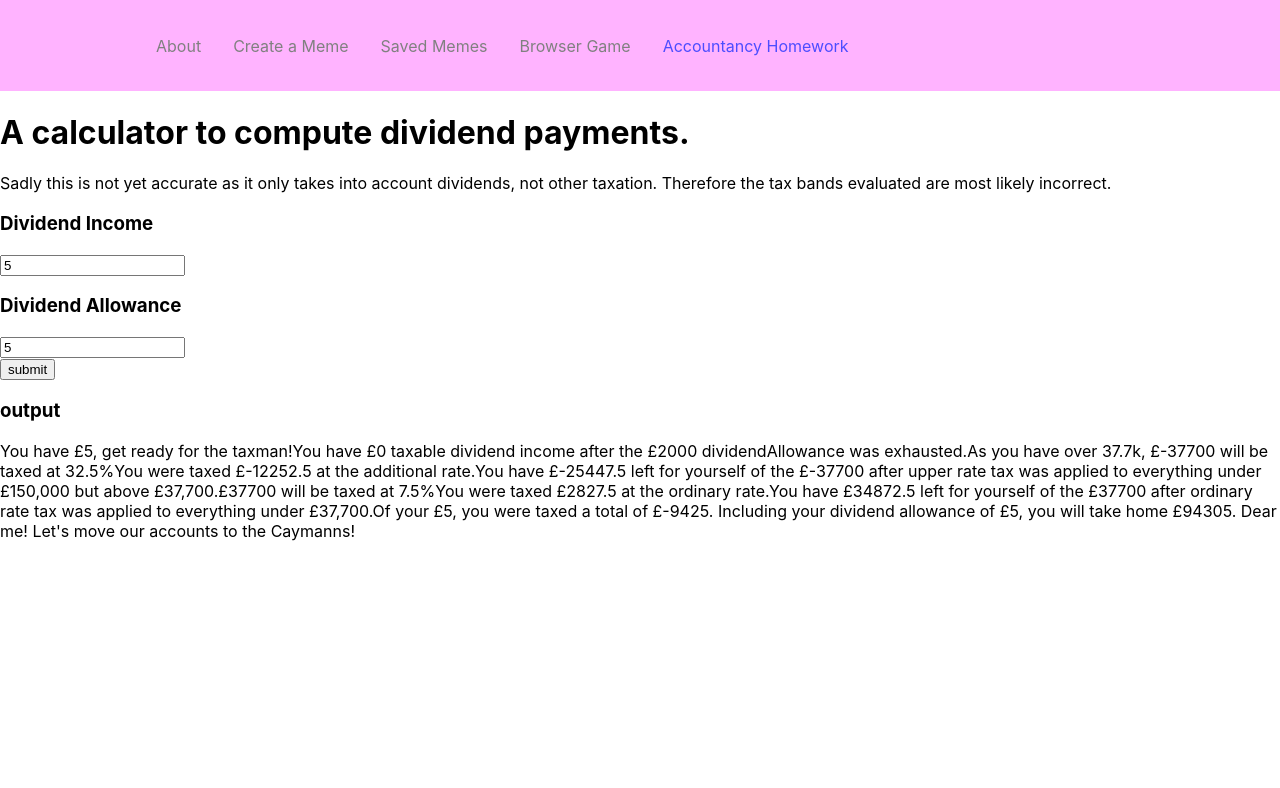
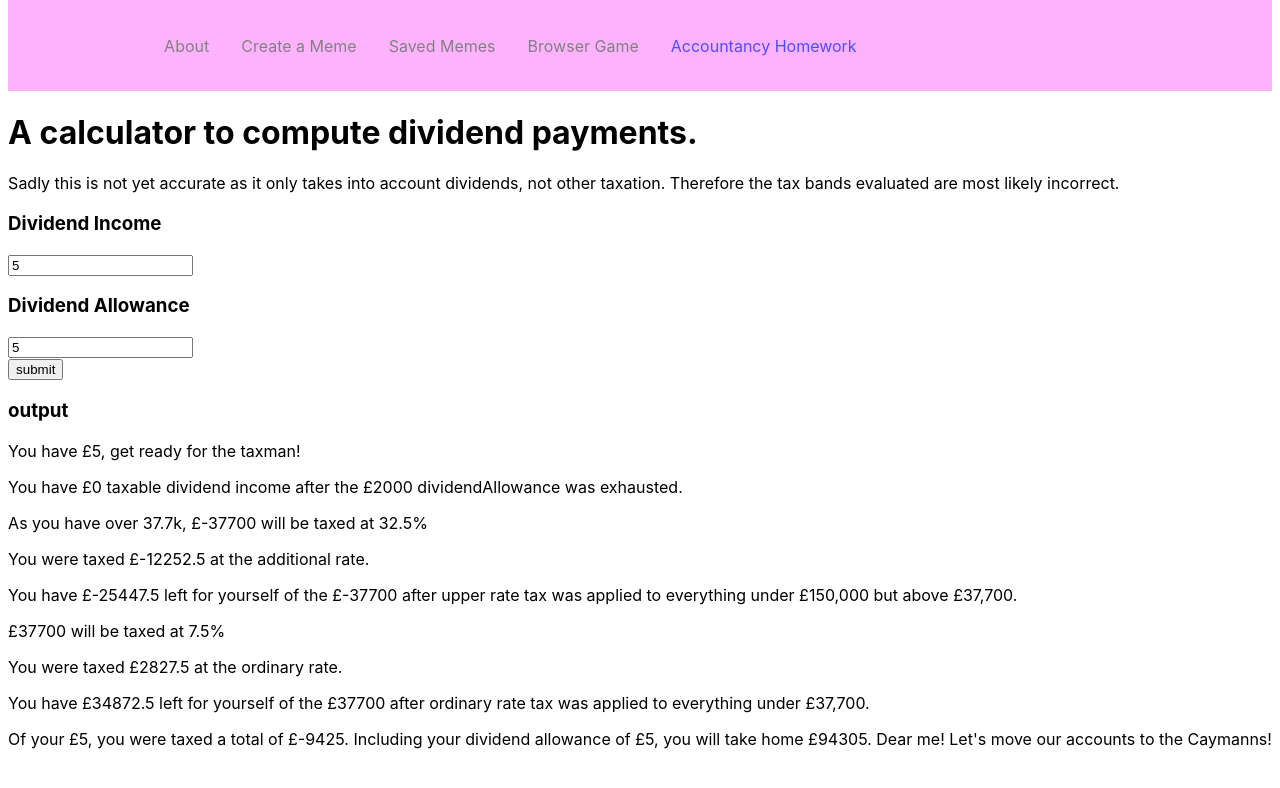
Before and after one commit to MikeChara/EightWeekRevisionProject, a React (Create React App) app in the folder revision-website/: page /Melissa in a window 1280 px wide. Both pictures are taken after typing "5", "5" into the empty fields and a click on the button "submit". Shown: the top 788 px of the page. Built offline with nearby package versions, Linux system fonts and the light colour scheme.

Commit message:
added a map because sam wouldnt let me go to bed

```diff
--- a/revision-website/src/components/Display.js
+++ b/revision-website/src/components/Display.js
@@ -7,7 +7,7 @@ function Display({ text, placeholder, h3prop }) {
   return (
     <>
       <h3>{h3prop}</h3>
-      <div type="text" value={text} placeholder={placeholder}>
+      <div type="text" value="text" placeholder={placeholder}>
         {text}
       </div>
     </>
--- a/revision-website/src/pages/Melissa.js
+++ b/revision-website/src/pages/Melissa.js
@@ -54,7 +54,9 @@ const Melissa = () => {
       <Display
         h3prop="output"
         placeholder="put in values to get returns"
-        text={resultsDisplay}
+        text={resultsDisplay.map((e, i) => (
+          <p key={i}>{e}</p>
+        ))}
       ></Display>
     </>
   );
```
